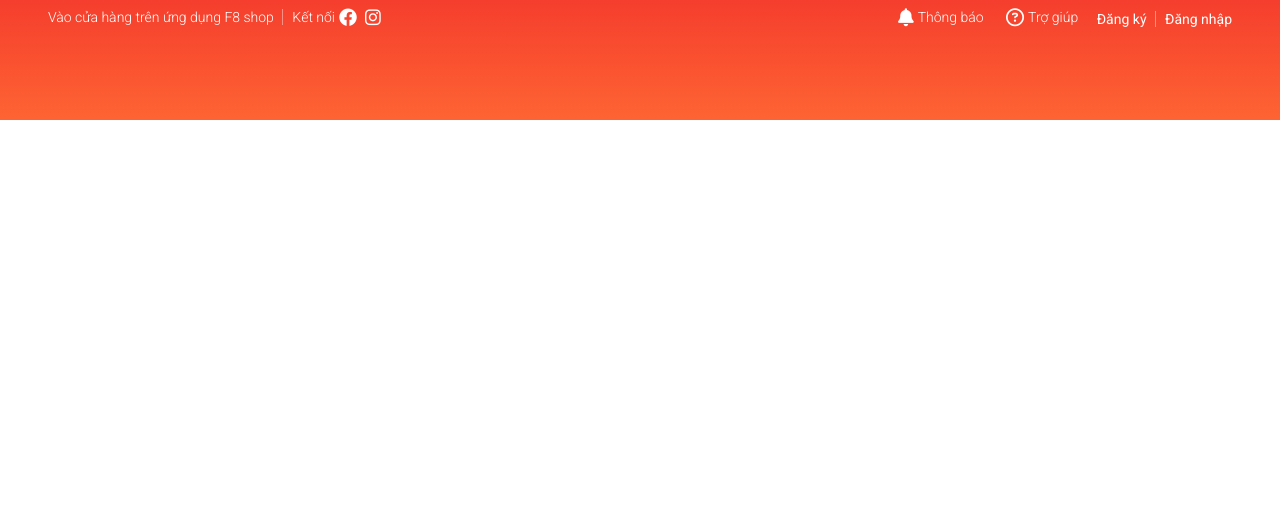
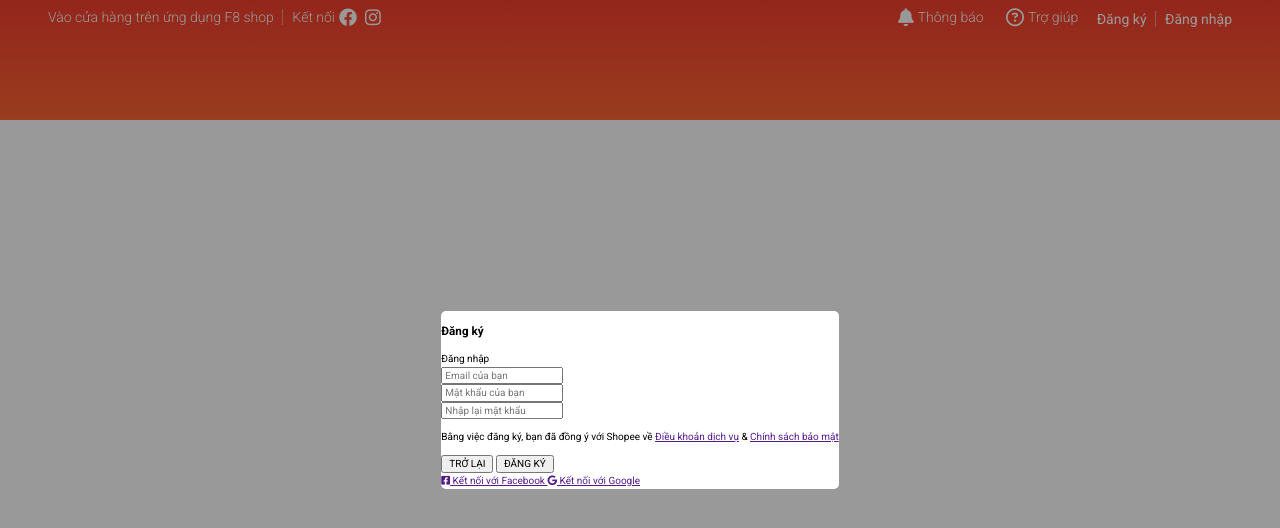
Before and after one commit to phamphuocdong/My-Study-Code, a plain HTML site: page F8/Html&Css/shop/index.html in a window 1280 px wide. Drawn offline with nearby package versions, Linux system fonts and the light colour scheme.

Commit message:
finalize header notification & set up base for modal

```diff
--- a/F8/Html&Css/shop/assets/css/base.css
+++ b/F8/Html&Css/shop/assets/css/base.css
@@ -41,3 +41,28 @@
     opacity: 1;
   }
 }
+
+/* Modal */
+.modal {
+  position: fixed;
+  top: 0;
+  right: 0;
+  bottom: 0;
+  left: 0;
+  display: flex;
+}
+
+.modal__overlay {
+  position: absolute;
+  width: 100%;
+  height: 100%;
+  background-color: rgba(0, 0, 0, 0.4);
+}
+
+.modal__body {
+  background-color: var(--white-color);
+  margin: auto;
+  position: relative;
+  z-index: 1;
+  border-radius: 5px;
+}
--- a/F8/Html&Css/shop/assets/css/main.css
+++ b/F8/Html&Css/shop/assets/css/main.css
@@ -136,8 +136,29 @@
     background-color: var(--white-color);
     cursor: default;
     animation: headerNotifyGrowth ease-in 0.2s;
+    will-change: opacity, transform;
     transform-origin: calc(100% - 20px) top;
     display: none;
+}
+
+.header__notify::before {
+    content: "";
+    border-width: 20px 27px;
+    border-style: solid;
+    border-color: transparent transparent var(--white-color) transparent;
+    position: absolute;
+    right: 5px;
+    top: -26px;
+}
+
+.header__notify::after {
+    content: "";
+    display: block;
+    position: absolute;
+    width: 90px;
+    height: 20px;
+    right: 0;
+    top: -16px;
 }
 
 @keyframes headerNotifyGrowth {
--- a/F8/Html&Css/shop/index.html
+++ b/F8/Html&Css/shop/index.html
@@ -67,7 +67,8 @@
                         <span class="header__notify-description">Xác thực chính hãng nguồn gốc các sản phẩm Ohui</span>
                       </div>
                     </a>
-                  </li><li class="header__notify-item">
+                  </li>
+                  <li class="header__notify-item">
                     <a href="" class="header__notify-link">
                       <img src="https://cf.shopee.vn/file/sg-11134201-22120-mxiriwkqgpkv25" alt="" class="header__notify-img">
                       <div class="header__notify-info">
@@ -75,7 +76,8 @@
                         <span class="header__notify-description">Chứa các thành phần có khả năng làm trắng da, cấp ẩm, chống lão hoá, dưỡng da ngay trong quá trình sử dụng</span>
                       </div>
                     </a>
-                  </li><li class="header__notify-item">
+                  </li>
+                  <li class="header__notify-item">
                     <a href="" class="header__notify-link">
                       <img src="https://cf.shopee.vn/file/0fe66e9e5b878fb7bd08f872304af373" alt="" class="header__notify-img">
                       <div class="header__notify-info">
@@ -109,5 +111,57 @@
 
     </footer>
   </div>
+
+  <!-- Modal layout -->
+  <div class="modal">
+    <div class="modal__overlay"></div>
+    <div class="modal__body">
+      <div class="modal__inner">
+        <!-- Authen form -->
+        <div class="auth-form">
+          <div class="auth-form__header">
+            <h3 class="auth-form__heading">Đăng ký</h3>
+            <span class="auth__form__switch-btn">Đăng nhập</span>
+          </div>
+
+          <div class="auth-form__form">
+            <div class="auth-form__group">
+              <input type="text" class="auth-form__input" placeholder="Email của bạn">
+            </div>
+            <div class="auth-form__group">
+              <input type="password" class="auth-form__input" placeholder="Mật khẩu của bạn">
+            </div>
+            <div class="auth-form__group">
+              <input type="password" class="auth-form__input" placeholder="Nhập lại mật khẩu">
+            </div>
+          </div>
+
+          <div class="auth-form__aside">
+            <p class="auth-form__policy-text">
+              Bằng việc đăng ký, bạn đã đồng ý với Shopee về
+              <a href="" class="auth-form__policy-link">Điều khoản dịch vụ</a> &
+              <a href="" class="auth-form__policy-link">Chính sách bảo mật</a>
+            </p>
+          </div>
+
+          <div class="auth-form__controls">
+            <button class="btn">TRỞ LẠI</button>
+            <button class="btn btn--primary">ĐĂNG KÝ</button>
+          </div>
+
+          <div class="auth-form__socials">
+            <a href="" class="btn btn--with-icon">
+              <i class="fa-brands fa-square-facebook"></i>
+              Kết nối với Facebook
+            </a>
+            <a href="" class="btn btn--with-icon">
+              <i class="fa-brands fa-google"></i>
+              Kết nối với Google
+            </a>
+          </div>
+        </div>
+      </div>
+    </div>
+  </div>
 </body>
 </html>
```
